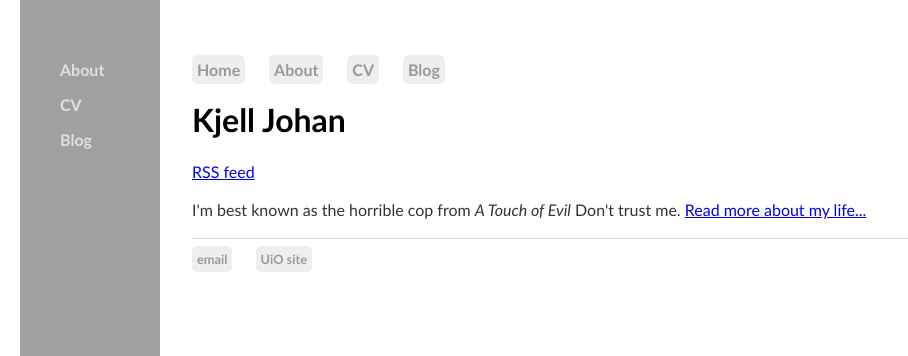
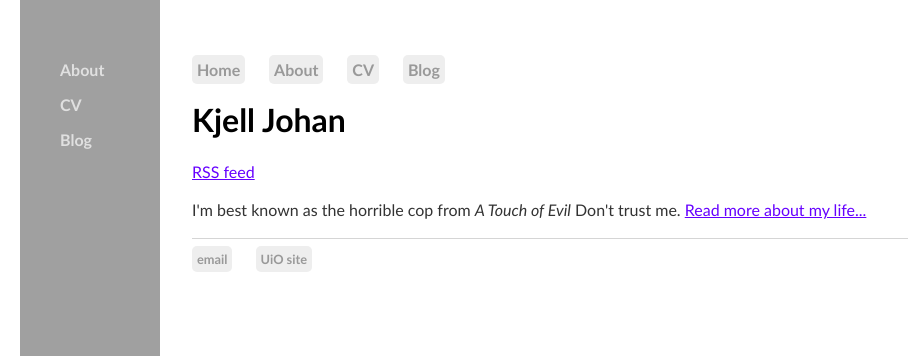
Before and after one commit to kjelljs/kjelljs.github.io, a Jekyll site: the page built from index.html, in a window 1280 px wide. Shown: the top 356 px of the page, without its empty margins (0-908 px from the left). Built offline with Jekyll 4.4.1, drawn with Linux system fonts in a browser that asks for light colours.

Commit message:
Update main.css

```diff
--- a/css/main.css
+++ b/css/main.css
@@ -67,6 +67,9 @@ p {
     line-height: 1.4em;
     color: #333;
 }
+p a {
+  color: #6600ff;
+}
 footer {
     border-top: 1px solid #d5d5d5;
     font-size: .8em;
```
